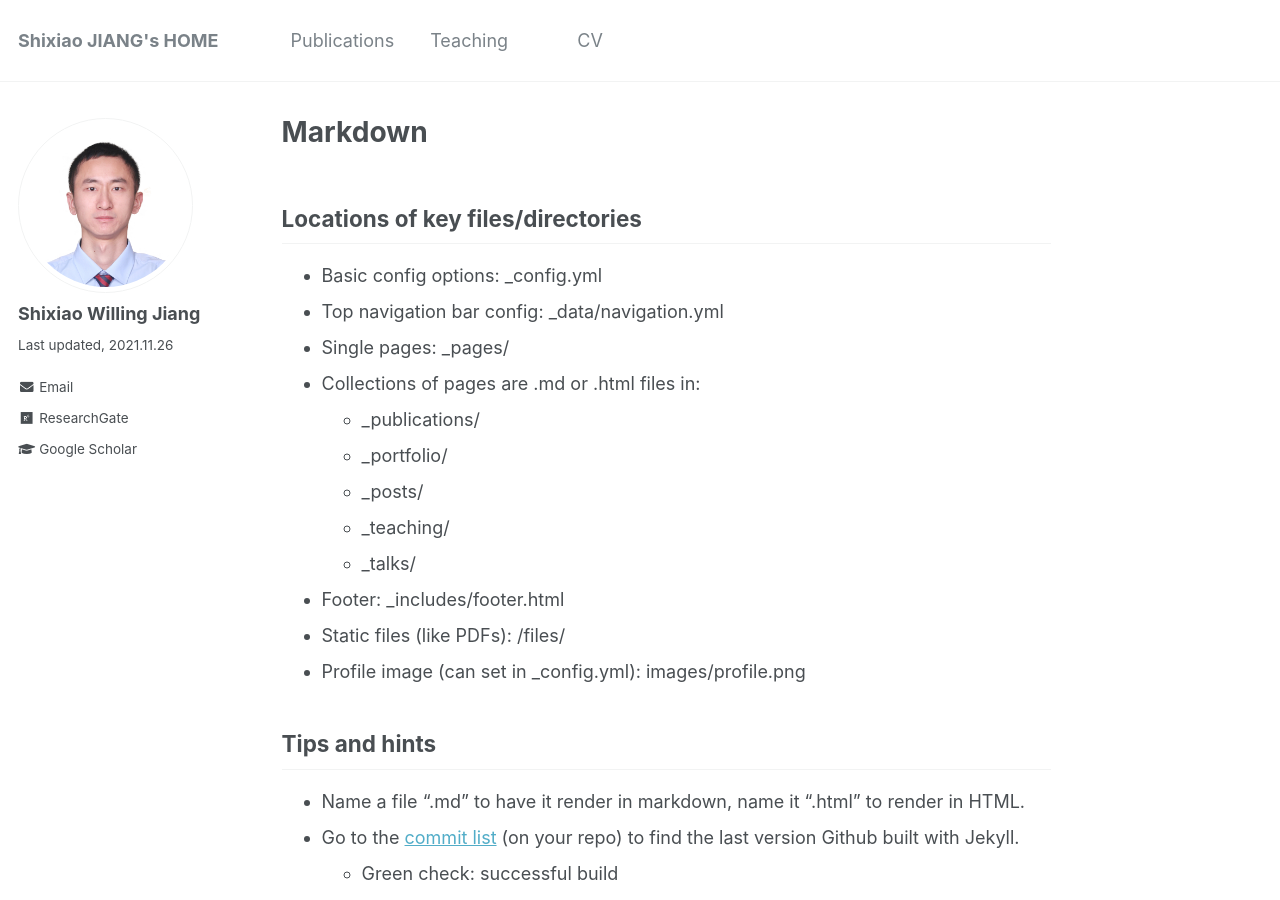
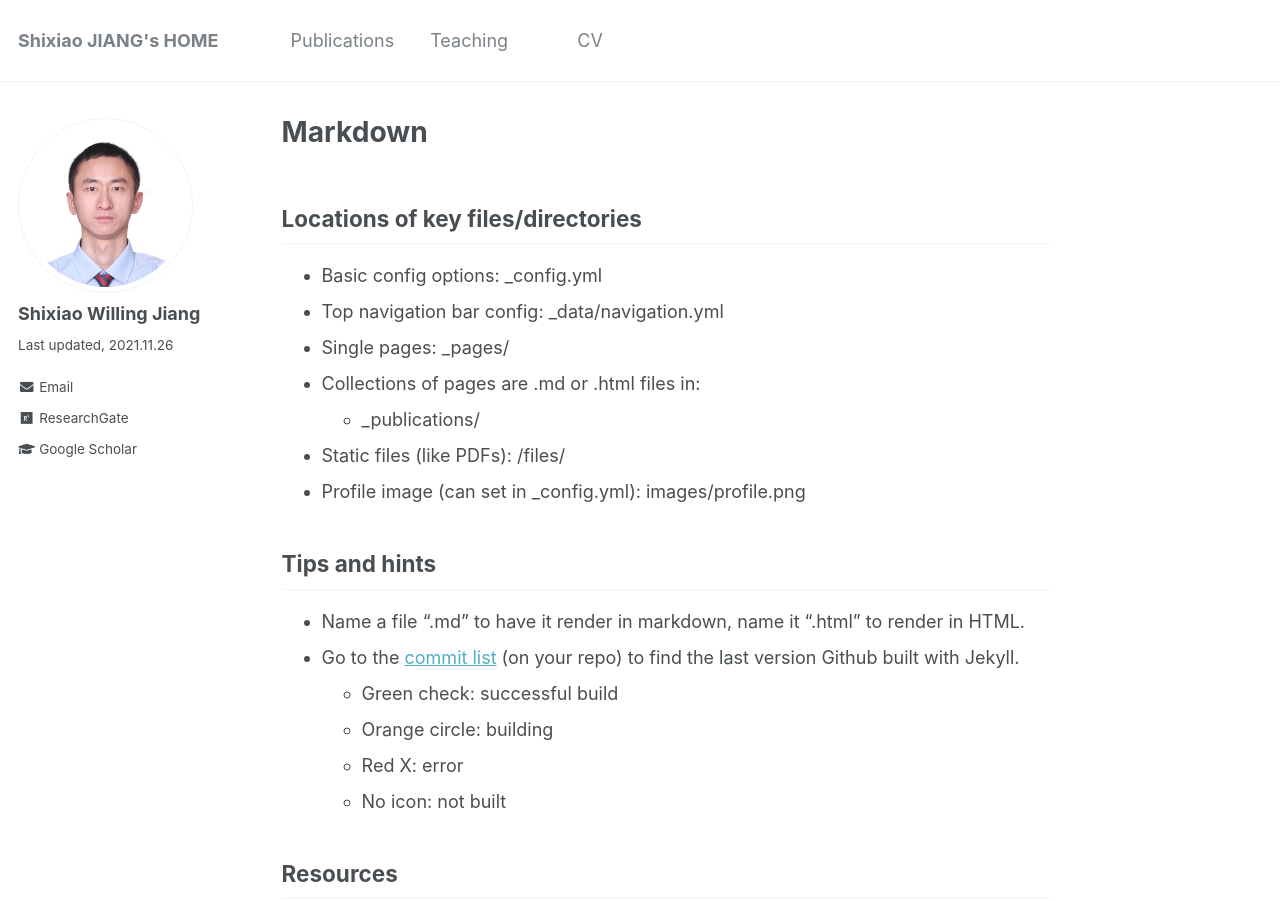
Before and after one commit to willingjiang/willingjiang.github.io, a Jekyll site: the page built from _pages/markdown.md, in a window 1280 px wide and 900 px high. Built offline with Jekyll 4.4.1, drawn with Linux system fonts in a browser that asks for light colours.

Commit message:
Update markdown.md

```diff
--- a/_pages/markdown.md
+++ b/_pages/markdown.md
@@ -14,11 +14,6 @@ redirect_from:
 * Single pages: _pages/
 * Collections of pages are .md or .html files in:
   * _publications/
-  * _portfolio/
-  * _posts/
-  * _teaching/
-  * _talks/
-* Footer: _includes/footer.html
 * Static files (like PDFs): /files/
 * Profile image (can set in _config.yml): images/profile.png
 
```
